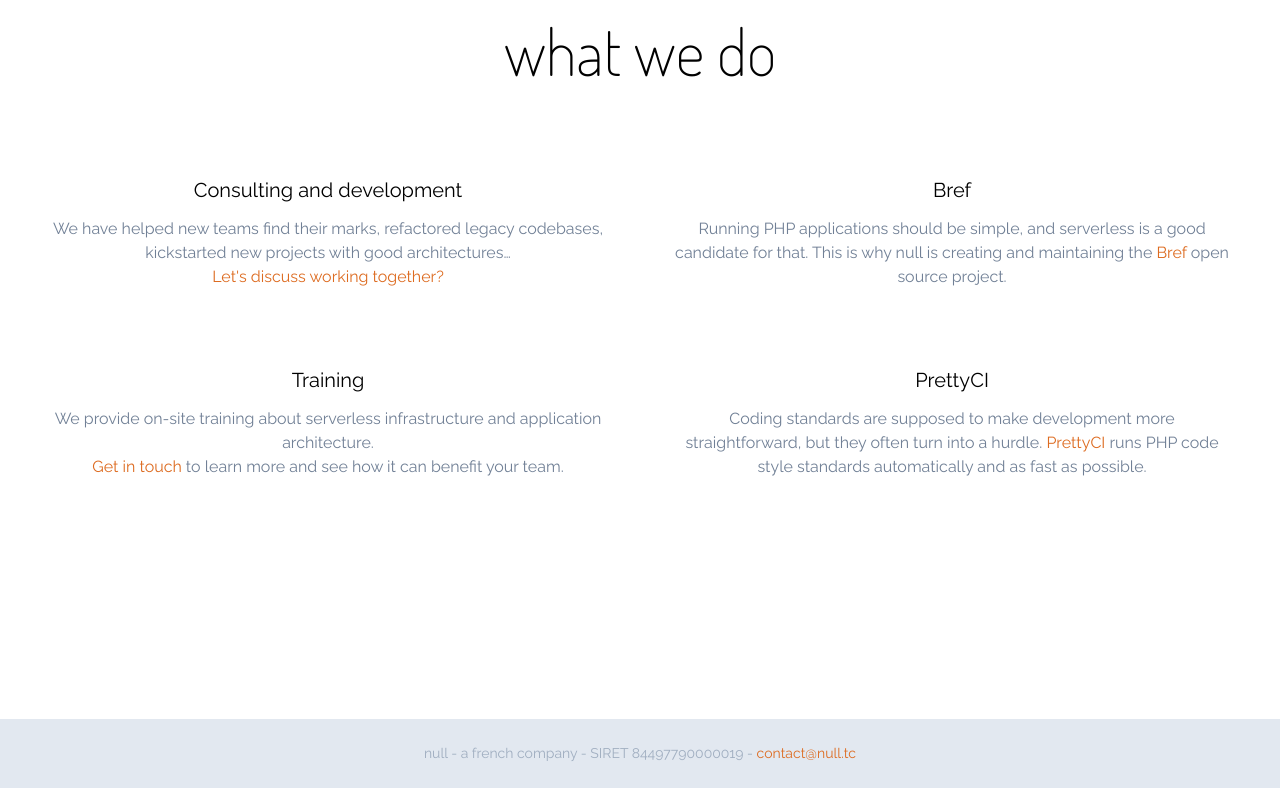
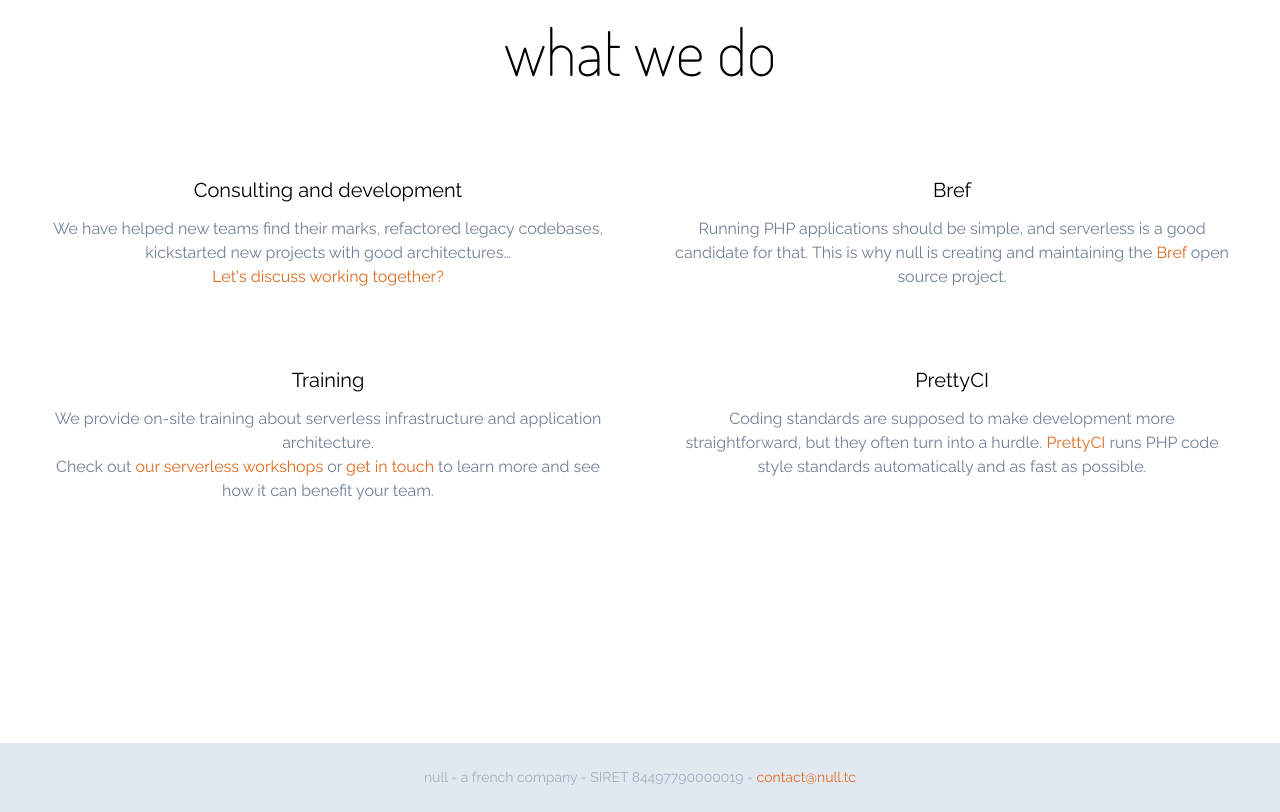
Before and after one commit to whilenull/null.tc, a website: page index.html in a window 1280 px wide. Shown: the part 1801-2613 px from the top of the page. Before the commit the page ends 2589 px from the top, so only its background shows below. Drawn offline with nearby package versions, Linux system fonts and the light colour scheme; files that its build step writes are made by us from their sources.

Commit message:
Add link to workshops

```diff
--- a/index.html
+++ b/index.html
@@ -70,7 +70,7 @@
                 <div class="md:flex-1 mx-2 md:mx-8">
                     <h3 class="text-xl my-3">Training</h3>
                     <p class="text-gray-600">We provide on-site training about serverless infrastructure and application architecture.</p>
-                    <p class="text-gray-600"><a href="mailto:contact@null.tc">Get in touch</a> to learn more and see how it can benefit your team.</p>
+                    <p class="text-gray-600">Check out <a href="https://training.bref.sh/" title="Training to learn why and how to create serverless PHP applications on AWS">our serverless workshops</a> or <a href="mailto:contact@null.tc">get in touch</a> to learn more and see how it can benefit your team.</p>
                 </div>
                 <div class="md:flex-1 mx-2 md:mx-8">
                     <h3 class="text-xl my-3">PrettyCI</h3>
```
